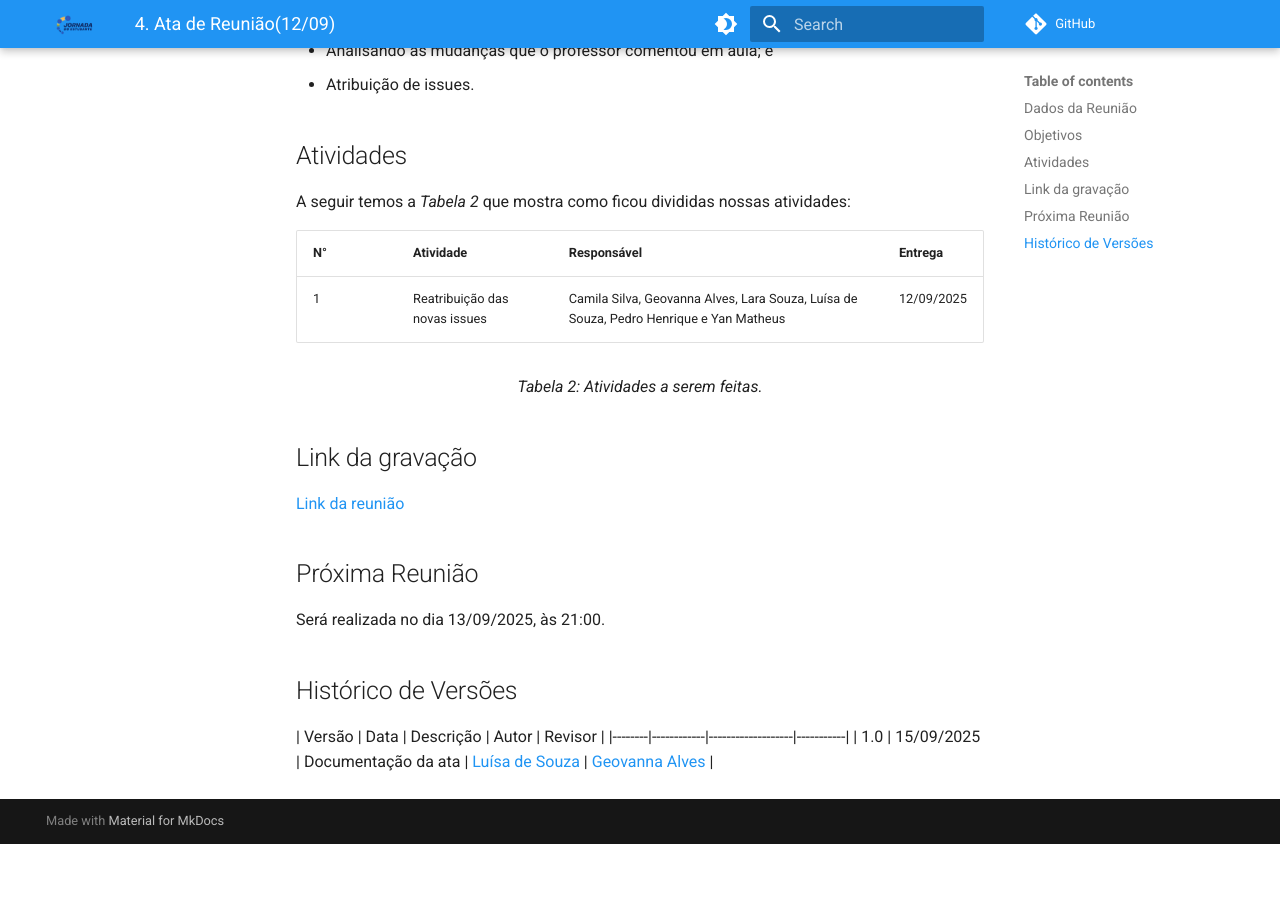
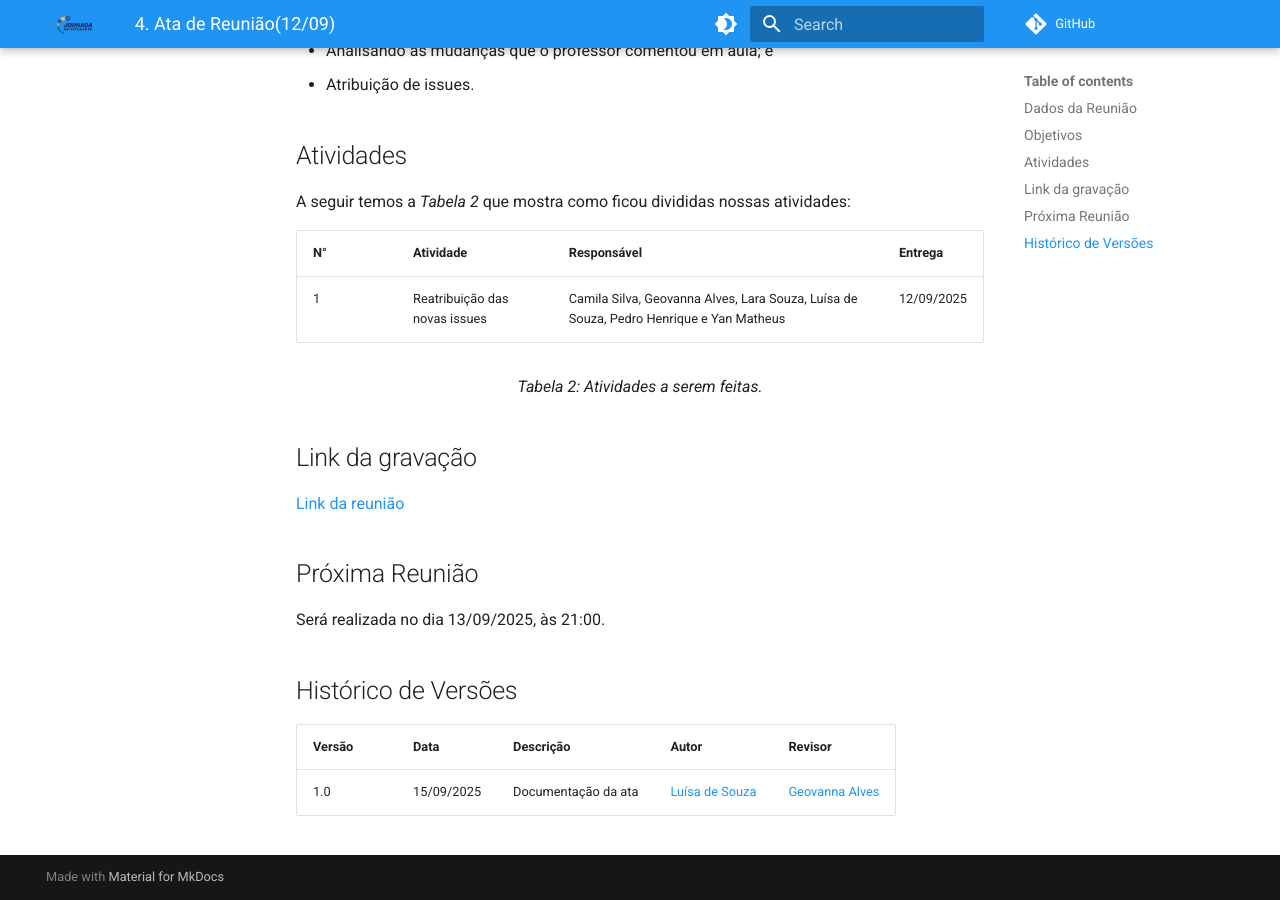
Before and after one commit to Requisitos-de-Software/2025.2-Grupo05, an MkDocs documentation site: the page built from docs/Atas/ata12-09.md, in a window 1280 px wide and 900 px high, scrolled down 617 px. Built offline with MkDocs 1.6.1 and Material for MkDocs 9.7.7, drawn with Linux system fonts in a browser that asks for light colours; comment, search, counter and statistics services are not loaded; before the commit the page ends 1461 px from its top, so only the background shows below that.

Commit message:
Update ata12-09.md

```diff
--- a/docs/Atas/ata12-09.md
+++ b/docs/Atas/ata12-09.md
@@ -38,6 +38,6 @@ Será realizada no dia 13/09/2025, às 21:00.
 ## Histórico de Versões
 
 
-| Versão | Data       | Descrição   | Autor | Revisor |
-|--------|------------|-------------------|-----------|
-| 1.0    | 15/09/2025 | Documentação da ata | [Luísa de Souza](https://github.com/luisa12ll) | [Geovanna Alves](https://github.com/GeovannaUmbelino) |
+| Versão | Data       | Descrição           | Autor                                                      | Revisor                                                 |
+|--------|------------|--------------------|------------------------------------------------------------|----------------------------------------------------------|
+| 1.0    | 15/09/2025 | Documentação da ata | [Luísa de Souza](https://github.com/luisa12ll)            | [Geovanna Alves](https://github.com/GeovannaUmbelino)    |
```
